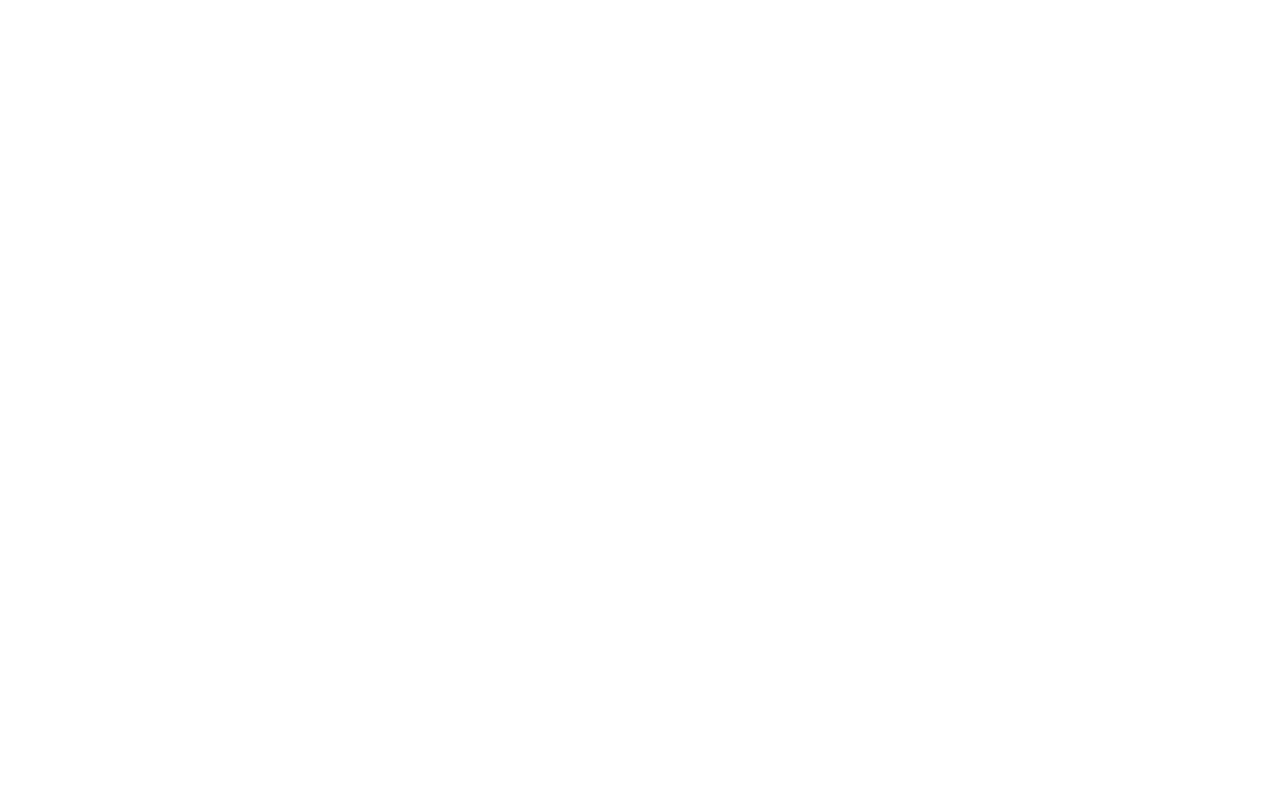
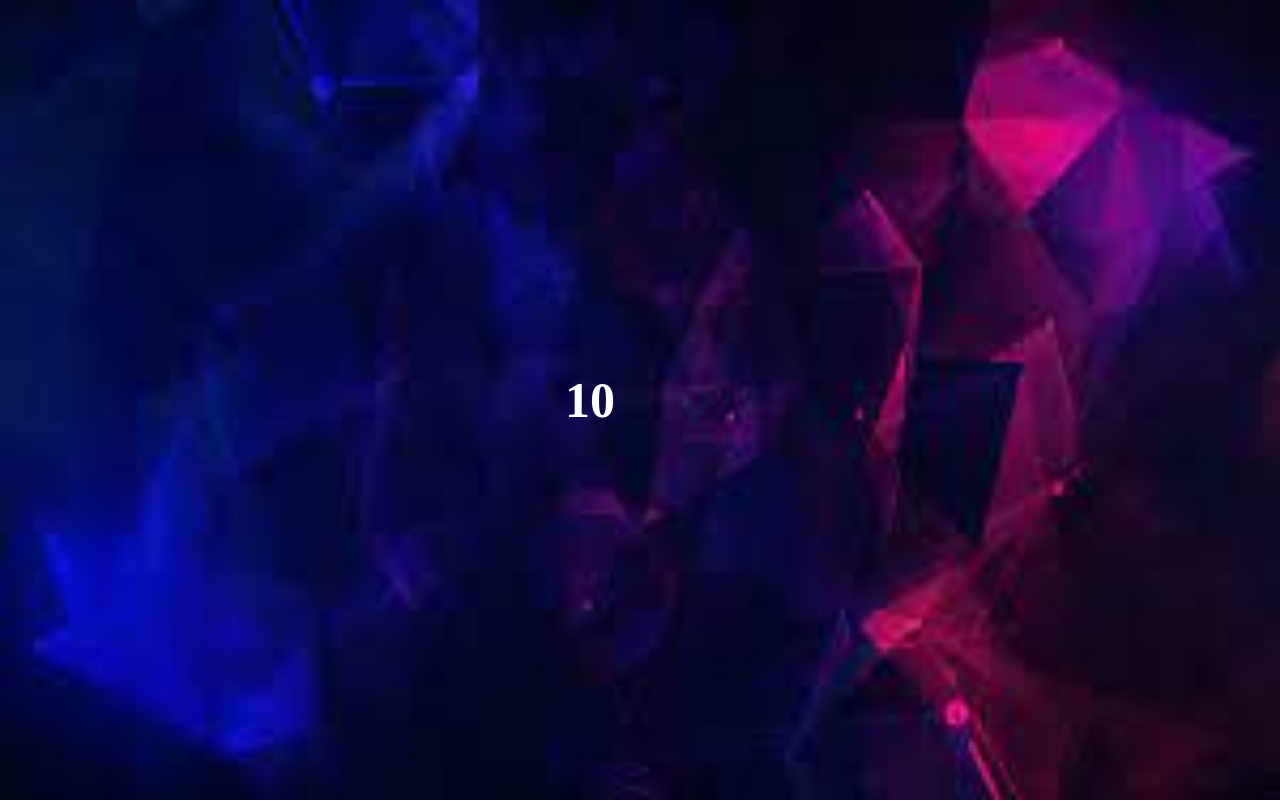
Before and after one commit to ade-faj/countdown-background, a plain HTML site: page index.html in a window 1280 px wide. Drawn offline with Linux system fonts and the light colour scheme.

Commit message:
positioning

```diff
--- a/index.html
+++ b/index.html
@@ -9,6 +9,11 @@
 </head>
 <body>
 
+    <img src="./images/img1.jpeg" alt="">
+    <h1>10</h1>
+
+
+
  <script src="index.js"></script>
 </body>
 </html>
--- a/style.css
+++ b/style.css
@@ -0,0 +1,19 @@
+
+* {
+    margin: 0;
+    padding: 0;
+}
+img {
+    position: relative;
+    width: 100%;
+    height: 100vh;
+}
+
+h1 {
+    position: absolute;
+    top: 50%;
+    right: 50%;
+    transform: translate(-50%,-50%);
+    color: #fff;
+    font-size: 50px;
+}
```
Also changed, not shown: images/img1.jpeg (added), images/img2.jpeg (added), 1 other file.
